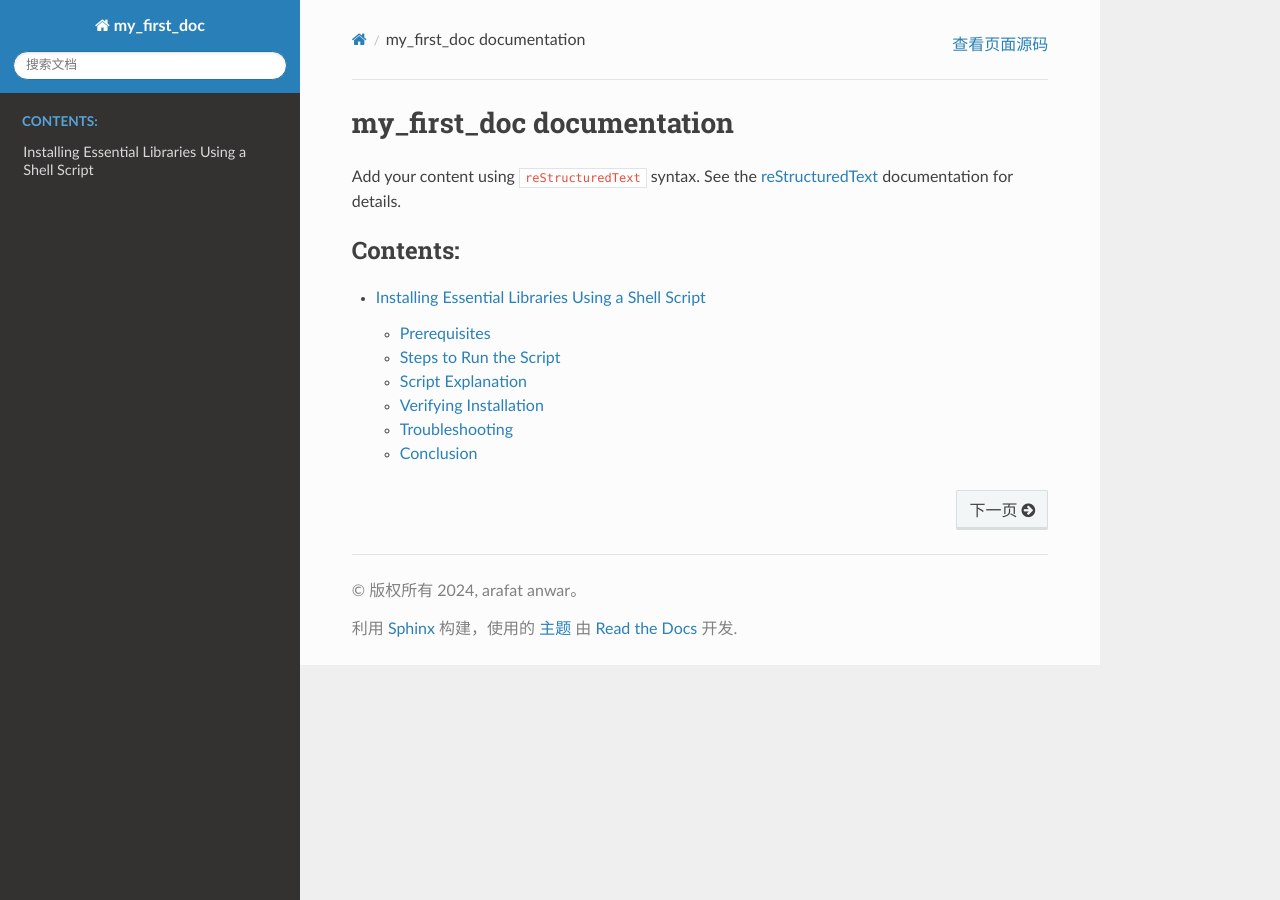
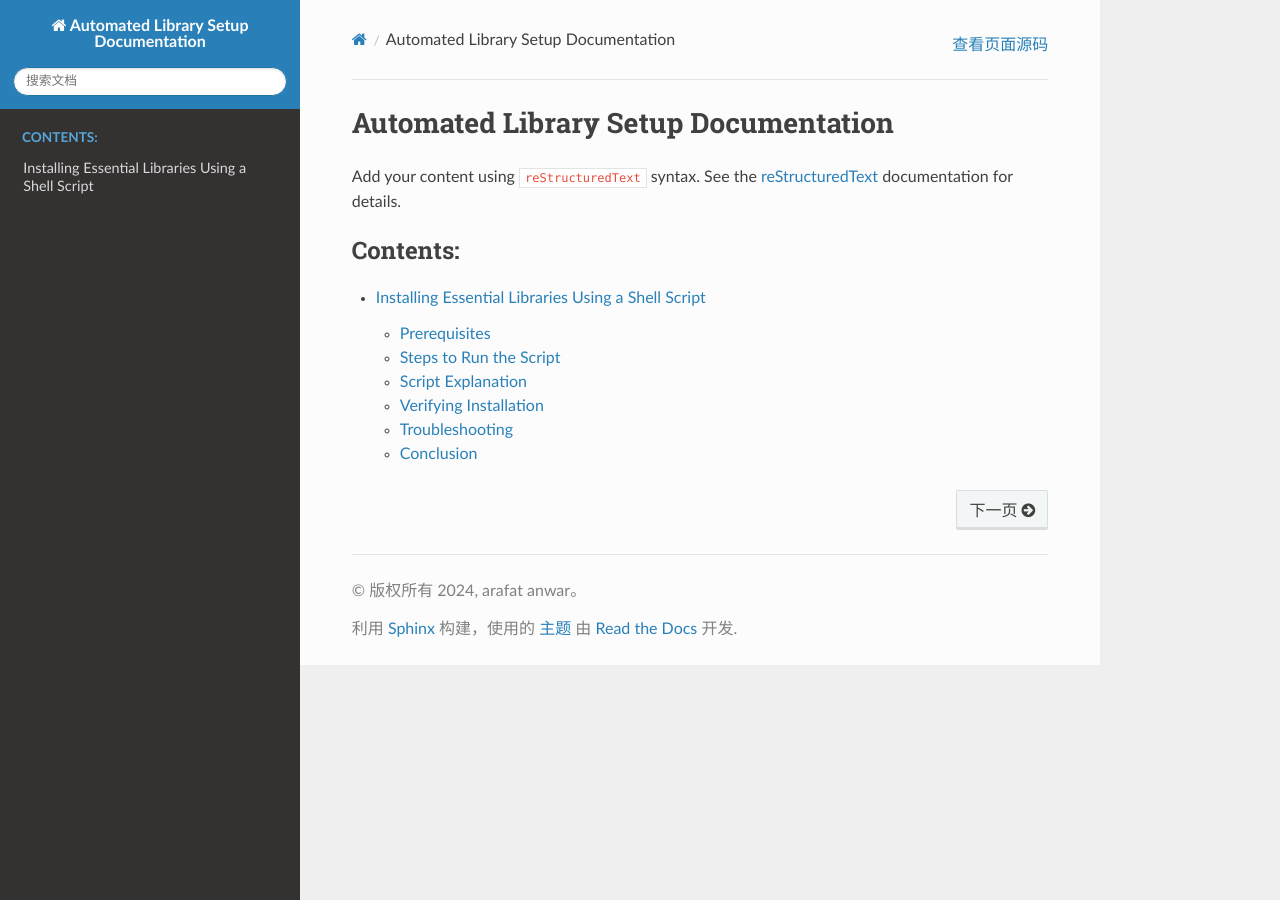
Before and after one commit to Arafat-ninja/1st_Doc, a Sphinx documentation site: the page built from source/index.rst, in a window 1280 px wide. Built offline with Sphinx 7.4.7 and the Read the Docs theme 2.0.0, drawn with Linux system fonts in a browser that asks for light colours.

Commit message:
Fix title underline and section headers

```diff
--- a/source/conf.py
+++ b/source/conf.py
@@ -6,10 +6,11 @@
 # -- Project information -----------------------------------------------------
 # https://www.sphinx-doc.org/en/master/usage/configuration.html#project-information
 
-project = 'my_first_doc'
+project = 'Automated Library Setup Documentation'
 copyright = '2024, arafat anwar'
 author = 'arafat anwar'
 release = 'v0.0.1'
+
 
 # -- General configuration ---------------------------------------------------
 # https://www.sphinx-doc.org/en/master/usage/configuration.html#general-configuration
--- a/source/index.rst
+++ b/source/index.rst
@@ -3,8 +3,10 @@
    You can adapt this file completely to your liking, but it should at least
    contain the root `toctree` directive.
 
-my_first_doc documentation
-==========================
+Automated Library Setup Documentation
+=====================================
+
+
 
 Add your content using ``reStructuredText`` syntax. See the
 `reStructuredText <https://www.sphinx-doc.org/en/master/usage/restructuredtext/index.html>`_
```
